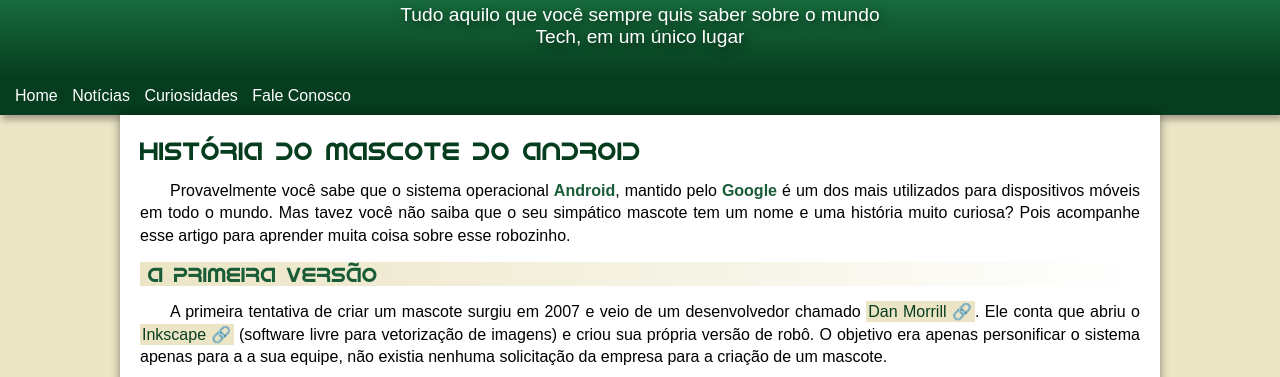
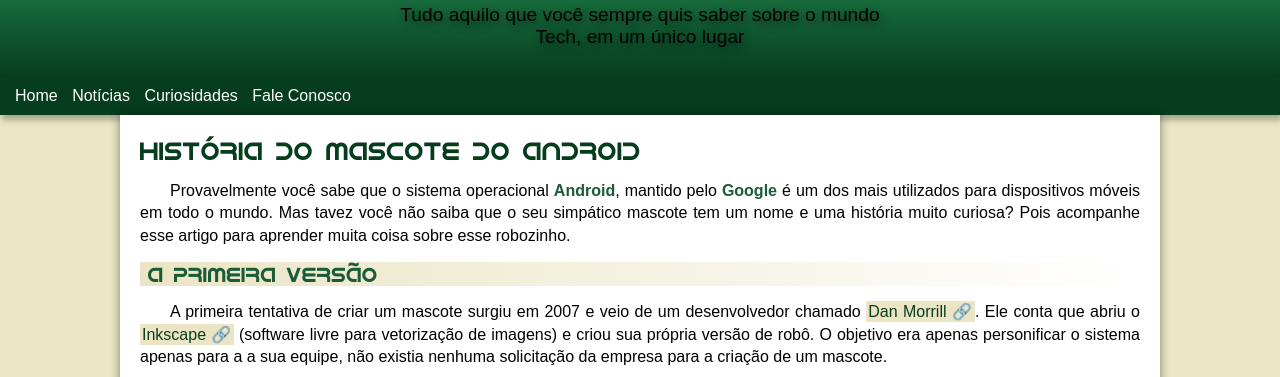
Before and after one commit to baga-g/projeto-android, a plain HTML site: page index.html in a window 1280 px wide. Shown: the part 103-480 px from the top of the page. Drawn offline with Linux system fonts and the light colour scheme; a web font is replaced by a local one.

Commit message:
Update style.css

```diff
--- a/css/style.css
+++ b/css/style.css
@@ -53,12 +53,12 @@ header > h1{
 }
 
 header > p{
-    color: white;
+
     font-family: var(--fonte-padrao);
     font-size: 1.2em;
     max-width: 500px;
     margin: auto;
-
+    margin-bottom: 30px;
     padding-left: 10px;
     padding-right: 10px;
     text-shadow: 2px 3px 8px rgba(0, 0, 0, 0.542);
```
